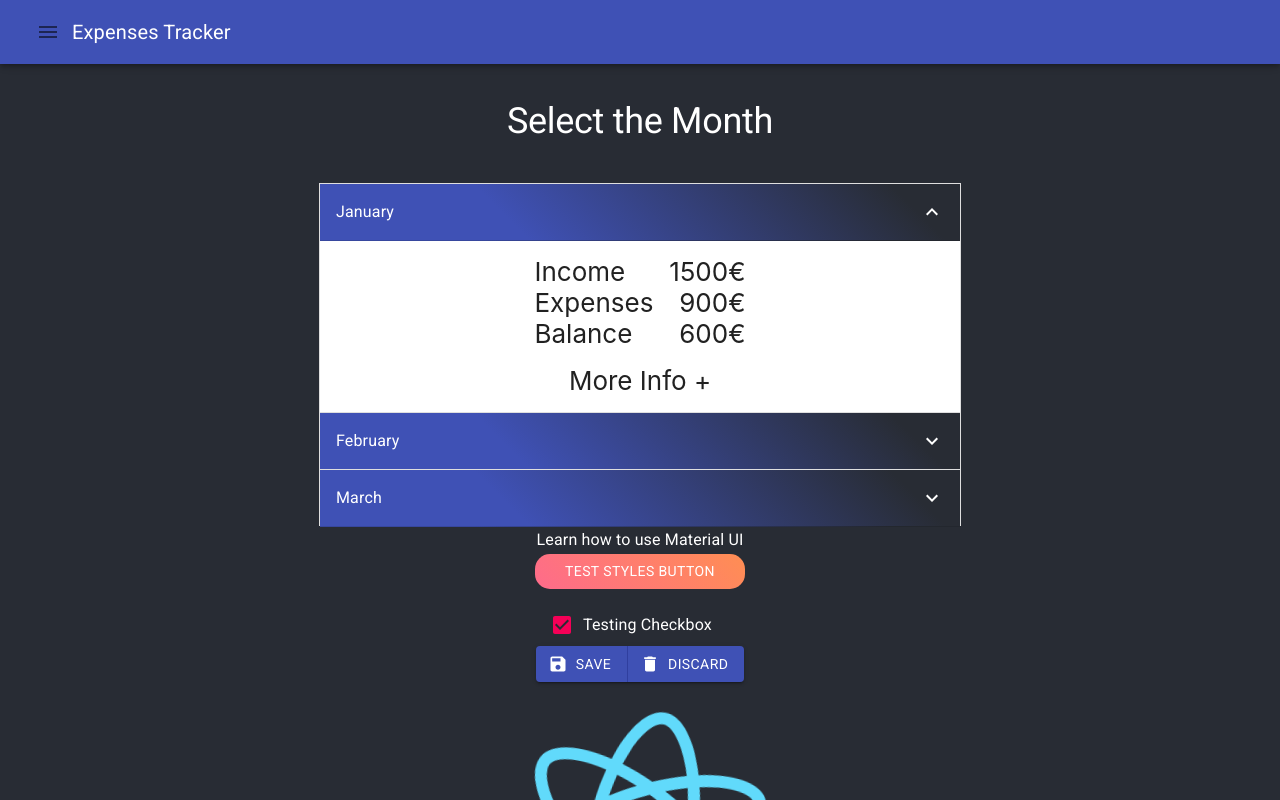
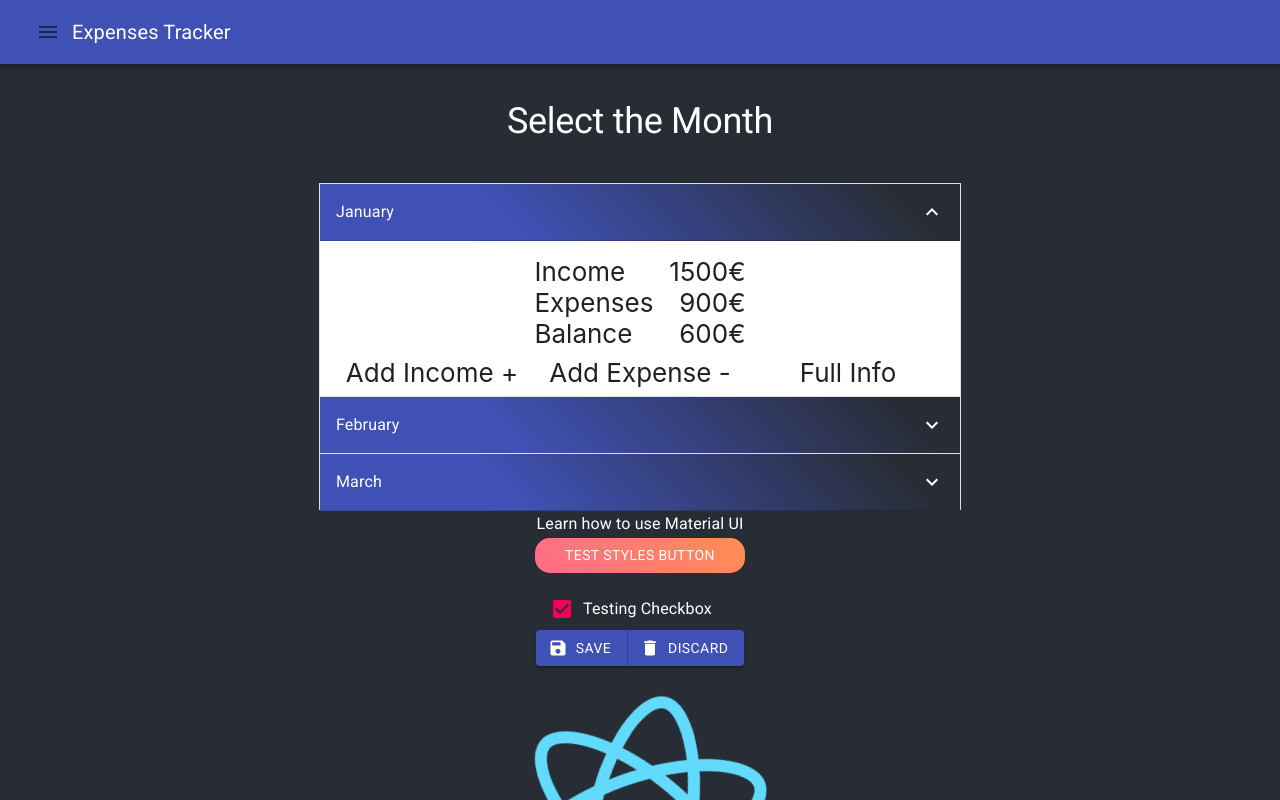
Before and after one commit to migueltavarestech/expense-tracker, a React (Create React App) app: page / in a window 1280 px wide. Shown: the top 800 px of the page. Built offline with nearby package versions, Linux system fonts and the light colour scheme.

Commit message:
Attempt to create a Dialog + Remove Divider

```diff
--- a/src/Home.jsx
+++ b/src/Home.jsx
@@ -15,7 +15,6 @@ import MuiAccordion from '@material-ui/core/Accordion';
 import MuiAccordionSummary from '@material-ui/core/AccordionSummary';
 import MuiAccordionDetails from '@material-ui/core/AccordionDetails';
 import ExpandMoreIcon from '@material-ui/icons/ExpandMore';
-import { Divider } from '@material-ui/core';
 
 const useStyles = makeStyles({
   root: {
@@ -47,11 +46,6 @@ function ButtonStyled() {
   const classes = useStyles();
   return <Button className={classes.root}>Test Styles Button</Button>
 }
-
-function DividerStyled() {
-    const classes = useStyles();
-    return <Divider />
-  }
 
 function CheckboxExample() {
   const [checked, setChecked] = React.useState(true)
@@ -148,9 +142,16 @@ const Home = () => {
                                 <div className='align-right'>900€</div>
                                 <div className='align-right'>600€</div>
                             </Grid>
-                            <DividerStyled />
-                            <Grid item xs={12}>
-                                <div>More Info +</div>
+                            <Grid container xs={12}>
+                                <Grid item xs={4}>
+                                    <div>Add Income +</div>
+                                </Grid>
+                                <Grid item xs={4}>
+                                    <div>Add Expense -</div>
+                                </Grid>
+                                <Grid item xs={4}>
+                                    <div>Full Info</div>
+                                </Grid>
                             </Grid>
                         </Grid>
                 </AccordionDetails>
```
